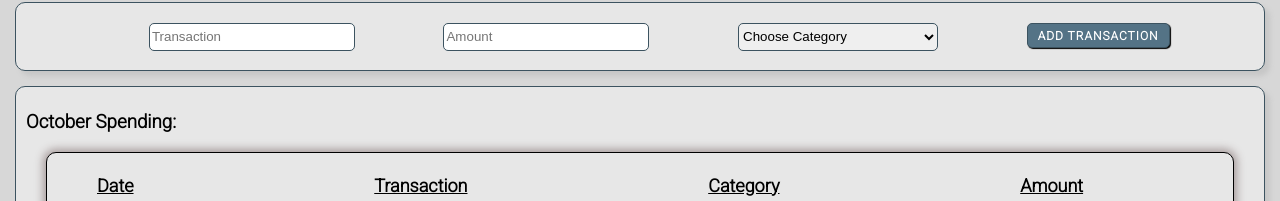
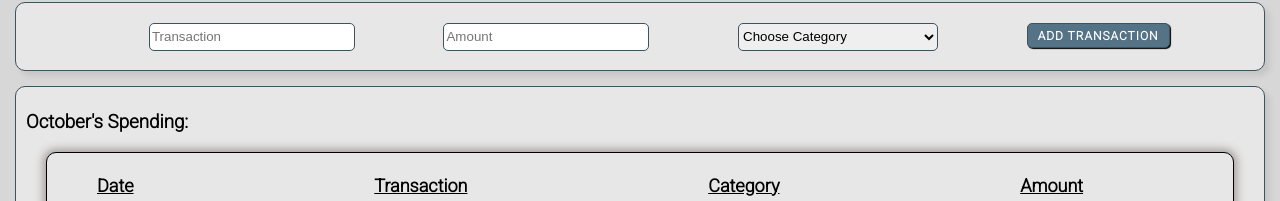
Before and after one commit to Tassled-Wobbegongs/pockets, a React app: page / in a window 1280 px wide. Shown: the part 203-404 px from the top of the page. Built offline with nearby package versions, Linux system fonts and the light colour scheme; no server answers; a web font is replaced by a local one.

Commit message:
Created dynamically changing month

```diff
--- a/client/containers/displayContainer.jsx
+++ b/client/containers/displayContainer.jsx
@@ -6,7 +6,7 @@ import Total from '../components/total.jsx';
 
 
 
-function DisplayContainer(props){
+const DisplayContainer = props => {
     // constructor(props){
     //   super(props);
     //   this.state = {
@@ -16,9 +16,13 @@ function DisplayContainer(props){
   const [transactions, setTransactions] = useState(props.transactions);
   const [total, setTotal] = useState(props.total);
 
+  // automatically render the month using the Date function
+  const date = new Date();
+  const month = date.toLocaleString('default', { month: 'long' })
+
   return (
     <div className = "displayContainer">
-      <h3>October Spending:</h3>
+      <h3>{month}'s Spending:</h3>
       <InputsDisplay transactions={transactions} total={total} />
       <Total />
       <div id="chartContainer">
--- a/client/containers/mainContainer.jsx
+++ b/client/containers/mainContainer.jsx
@@ -69,7 +69,7 @@ const MainContainer = props => {
         <div className = 'mainContainer'>
           <img src={logo} id="logo"/>
           {/* For react hooks, we can pass state around the same as react, but without the "this" keyword */}
-          {/* submit */}
+          {/* handleSubmit has to be passed as an anon function... Adrian explained, I don't understand. Basically magic*/}
           <InputsContainer state={state} submit={() => handleSubmit}/> {/*Dont know if this is correct*/}
           {/* since "this" keyword is no longer needed, we can pass state and total without it(per below, we're passing it by only referencing state. transaction) */}
           <DisplayContainer transactions={state.transactions} total={state.total} />
```
